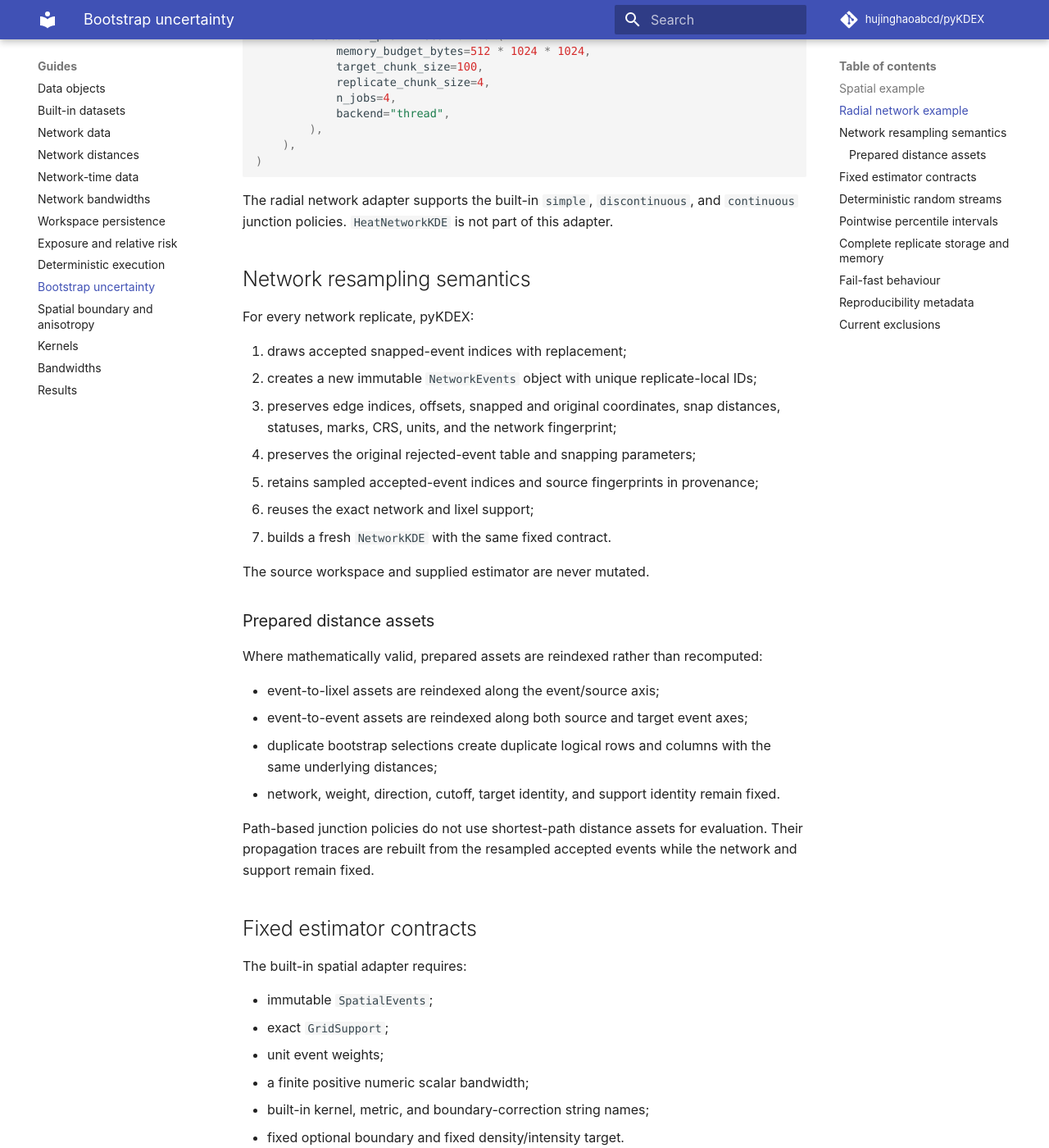
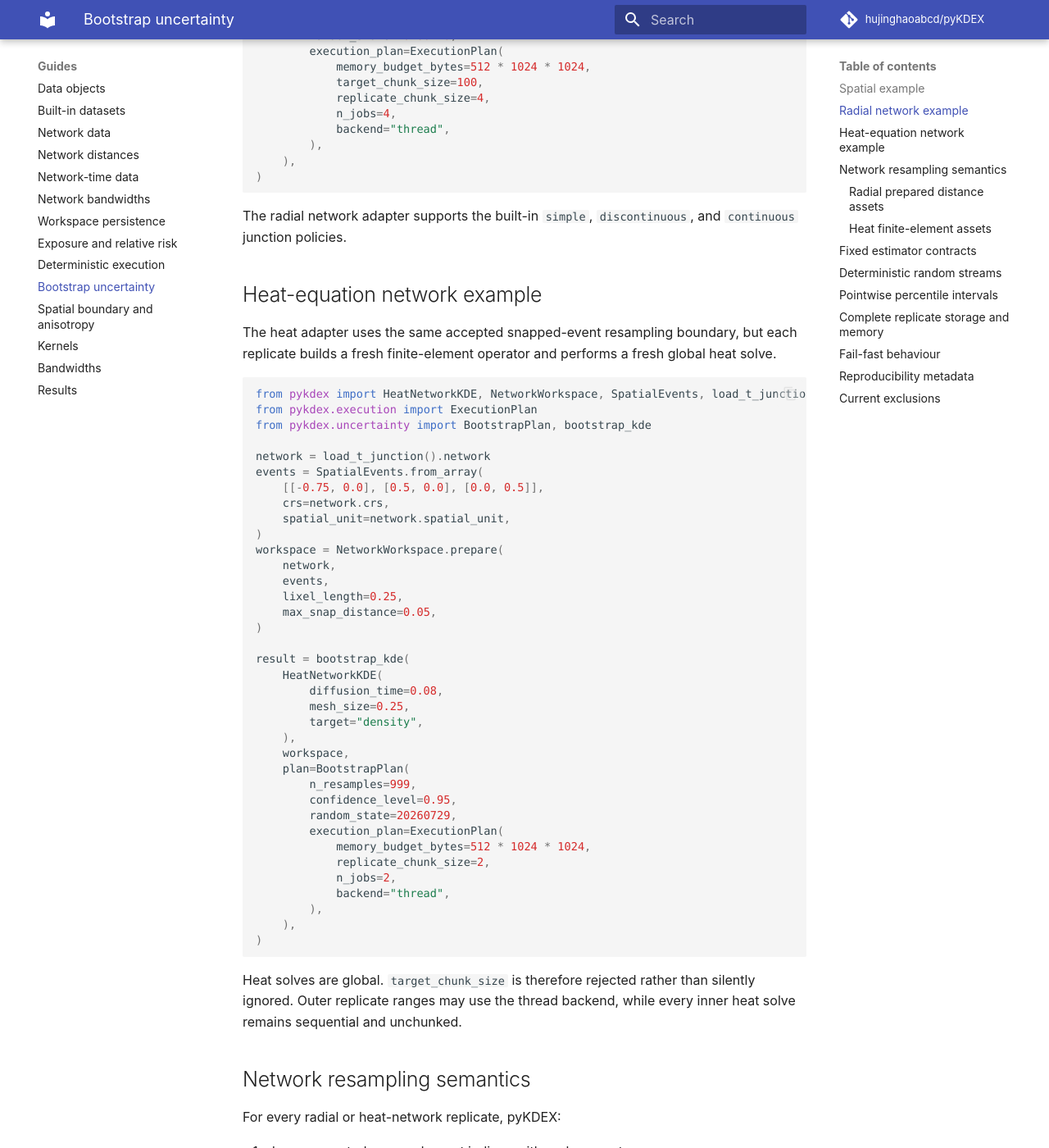
Before and after one commit to hujinghaoabcd/pyKDEX, an MkDocs documentation site: the page built from docs/guides/bootstrap.md, in a window 1280 px wide and 1400 px high, scrolled down 2099 px. Shown: the whole window at 82% size. Built offline with MkDocs 1.6.1 and Material for MkDocs 9.7.7, drawn with Linux system fonts in a browser that asks for light colours; comment, search, counter and statistics services are not loaded; some of the changed text lies outside the part shown.

Commit message:
Document heat-network Bootstrap

````diff
--- a/docs/guides/bootstrap.md
+++ b/docs/guides/bootstrap.md
@@ -6,9 +6,10 @@ The currently implemented estimator adapters are:
 ```text
 SpatialEvents + GridSupport + SpatialKDE
 NetworkWorkspace + NetworkKDE
+NetworkWorkspace + HeatNetworkKDE
 ```
 
-Both adapters keep the observed event count fixed, resample event identities with replacement,
+All adapters keep the observed event count fixed, resample event identities with replacement,
 refit the same fixed estimator contract, store the complete replicate ensemble, and report
 pointwise percentile intervals. They do not model unconditional Poisson count uncertainty.
 
@@ -107,11 +108,59 @@ result = bootstrap_kde(
 ```
 
 The radial network adapter supports the built-in `simple`, `discontinuous`, and
-`continuous` junction policies. `HeatNetworkKDE` is not part of this adapter.
+`continuous` junction policies.
+
+## Heat-equation network example
+
+The heat adapter uses the same accepted snapped-event resampling boundary, but each replicate
+builds a fresh finite-element operator and performs a fresh global heat solve.
+
+```python
+from pykdex import HeatNetworkKDE, NetworkWorkspace, SpatialEvents, load_t_junction
+from pykdex.execution import ExecutionPlan
+from pykdex.uncertainty import BootstrapPlan, bootstrap_kde
+
+network = load_t_junction().network
+events = SpatialEvents.from_array(
+    [[-0.75, 0.0], [0.5, 0.0], [0.0, 0.5]],
+    crs=network.crs,
+    spatial_unit=network.spatial_unit,
+)
+workspace = NetworkWorkspace.prepare(
+    network,
+    events,
+    lixel_length=0.25,
+    max_snap_distance=0.05,
+)
+
+result = bootstrap_kde(
+    HeatNetworkKDE(
+        diffusion_time=0.08,
+        mesh_size=0.25,
+        target="density",
+    ),
+    workspace,
+    plan=BootstrapPlan(
+        n_resamples=999,
+        confidence_level=0.95,
+        random_state=20260729,
+        execution_plan=ExecutionPlan(
+            memory_budget_bytes=512 * 1024 * 1024,
+            replicate_chunk_size=2,
+            n_jobs=2,
+            backend="thread",
+        ),
+    ),
+)
+```
+
+Heat solves are global. `target_chunk_size` is therefore rejected rather than silently ignored.
+Outer replicate ranges may use the thread backend, while every inner heat solve remains
+sequential and unchunked.
 
 ## Network resampling semantics
 
-For every network replicate, pyKDEX:
+For every radial or heat-network replicate, pyKDEX:
 
 1. draws accepted snapped-event indices with replacement;
 2. creates a new immutable `NetworkEvents` object with unique replicate-local IDs;
@@ -120,13 +169,13 @@ For every network replicate, pyKDEX:
 4. preserves the original rejected-event table and snapping parameters;
 5. retains sampled accepted-event indices and source fingerprints in provenance;
 6. reuses the exact network and lixel support;
-7. builds a fresh `NetworkKDE` with the same fixed contract.
+7. builds a fresh estimator with the same fixed contract.
 
 The source workspace and supplied estimator are never mutated.
 
-### Prepared distance assets
+### Radial prepared distance assets
 
-Where mathematically valid, prepared assets are reindexed rather than recomputed:
+Where mathematically valid, radial prepared assets are reindexed rather than recomputed:
 
 - event-to-lixel assets are reindexed along the event/source axis;
 - event-to-event assets are reindexed along both source and target event axes;
@@ -134,9 +183,20 @@ Where mathematically valid, prepared assets are reindexed rather than recomputed
   underlying distances;
 - network, weight, direction, cutoff, target identity, and support identity remain fixed.
 
-Path-based junction policies do not use shortest-path distance assets for evaluation. Their
-propagation traces are rebuilt from the resampled accepted events while the network and support
-remain fixed.
+Path-based junction policies rebuild propagation traces from the resampled accepted events.
+
+### Heat finite-element assets
+
+Heat replicate workspaces do not propagate radial distance assets because the heat estimator does
+not consume them. Each replicate instead:
+
+- rebuilds the metric-graph finite-element operator from the sampled snapped offsets;
+- preserves the exact network, lixel boundaries, mesh-size contract, and support fingerprint;
+- preserves a fixed solver route across observed and replicate fields;
+- performs a new global heat evolution and lixel cell-average evaluation.
+
+A replicate can omit source-event offsets but cannot introduce a new offset. The source heat mesh
+therefore provides a conservative upper bound on replicate degrees of freedom.
 
 ## Fixed estimator contracts
 
@@ -158,24 +218,34 @@ The built-in radial network adapter requires:
 - fixed target, directedness, coefficient tolerance, record limit, network, and lixels;
 - no bandwidth selection inside replicates.
 
-Custom estimator components, bandwidth selectors, adaptive bandwidths, arbitrary callbacks,
-changing support, and weighted built-in resampling are rejected.
+The built-in heat-network adapter requires:
+
+- an undirected valid `NetworkWorkspace` with accepted snapped events;
+- unit accepted-event weights;
+- a finite positive numeric scalar diffusion time;
+- fixed optional mesh size, target, and negative-roundoff tolerance;
+- fixed network and lixel support;
+- no heat-time selection inside replicates;
+- global, sequential, unchunked inner solves.
+
+Custom estimator components, selectors, adaptive bandwidths, arbitrary callbacks, changing
+support, and weighted built-in resampling are rejected.
 
 ## Deterministic random streams
 
-All child random streams are created from NumPy `SeedSequence` in logical replicate order
-before work is scheduled. Each replicate has a stable spawn key and uses `PCG64`.
+All child random streams are created from NumPy `SeedSequence` in logical replicate order before
+work is scheduled. Each replicate has a stable spawn key and uses `PCG64`.
 
 Consequently replicate `b` does not change when the user changes:
 
 - worker count;
-- sequential versus thread execution;
-- target chunk size;
-- replicate chunk size; or
-- worker completion order.
+- sequential versus thread replicate execution;
+- replicate chunk size;
+- worker completion order;
+- target chunk size for adapters that support target chunking.
 
-When `random_state=None`, generated root entropy is retained in `result.seed_metadata` and can
-be used to replay the run.
+When `random_state=None`, generated root entropy is retained in `result.seed_metadata` and can be
+used to replay the run.
 
 ## Pointwise percentile intervals
 
@@ -190,25 +260,27 @@ result.metadata
 ```
 
 The default `PointwiseInterval` stores lower and upper empirical pointwise percentiles, the
-observed estimate, replicate standard error with `ddof=1`, empirical bias, confidence level,
-and `method="percentile"`.
+observed estimate, replicate standard error with `ddof=1`, empirical bias, confidence level, and
+`method="percentile"`.
 
-These are pointwise intervals, not simultaneous confidence bands. They do not provide
-family-wise coverage over the entire grid or network.
+These are pointwise intervals, not simultaneous confidence bands. They do not provide family-wise
+coverage over the entire grid or network.
 
 ## Complete replicate storage and memory
 
-`FieldEnsemble` stores the complete `(B, M)` replicate matrix. Streaming quantiles and
-disk-backed ensembles are not implemented.
+`FieldEnsemble` stores the complete `(B, M)` replicate matrix. Streaming quantiles and disk-backed
+ensembles are not implemented.
 
-Before scheduling, the adapters account for the full ensemble and conservative per-worker
-working storage. Network bootstrap additionally accounts for accepted-event arrays, lixel
-arrays, prepared distance assets, reconstructed workspace assets, output fields, and a hard
-propagation-record upper bound for path-based policies. If fixed overhead or one replicate
-cannot fit, the operation raises `MemoryError` before replicate scheduling.
+Before scheduling, the adapters account for the full ensemble and conservative per-worker working
+storage. Radial network bootstrap includes accepted-event arrays, lixels, prepared assets,
+reconstructed workspaces, output fields, kernel arrays, and a hard propagation-record upper bound.
+Heat bootstrap includes reconstructed snapped events, the global finite-element operator,
+generator, stored spectral state where applicable, numerical work arrays, output fields, and an
+additional conservative solver-temporary allowance for every requested concurrent replicate.
 
-The outer layer may parallelize independent replicate ranges. Each inner estimator runs with
-one worker so replicate-level and target-level thread pools are not nested.
+If fixed overhead or one replicate cannot fit, the operation raises `MemoryError` before replicate
+scheduling. Each inner estimator uses one worker, so outer replicate and inner estimator thread
+pools are not nested.
 
 ## Fail-fast behaviour
 
@@ -229,17 +301,18 @@ result.ensemble.metadata["support_fingerprint"]
 result.ensemble.metadata["memory_model"]
 ```
 
-Network results also record the source workspace fingerprint, network fingerprint, junction
-policy, directedness, and replicate workspace fingerprints.
+Network results record source and replicate workspace fingerprints. Heat results additionally
+record the fixed solver route, dense threshold, source and replicate heat-compute-plan
+fingerprints, and the source-mesh DOF upper bound.
 
 ## Current exclusions
 
 The current built-in bootstrap does not include:
 
-- heat-equation, space-time, or network-time adapters;
+- ordinary space-time or temporal-network adapters;
 - event-rate or relative-risk bootstrap;
 - weighted, smoothed, parametric, Bayesian, block, or wild bootstrap;
-- adaptive bandwidth uncertainty or replicate-wise bandwidth selection;
+- adaptive bandwidth uncertainty or replicate-wise bandwidth/time selection;
 - basic, bootstrap-t, BCa, or simultaneous intervals;
 - streaming or approximate quantiles;
 - uncertain exposure;
````
